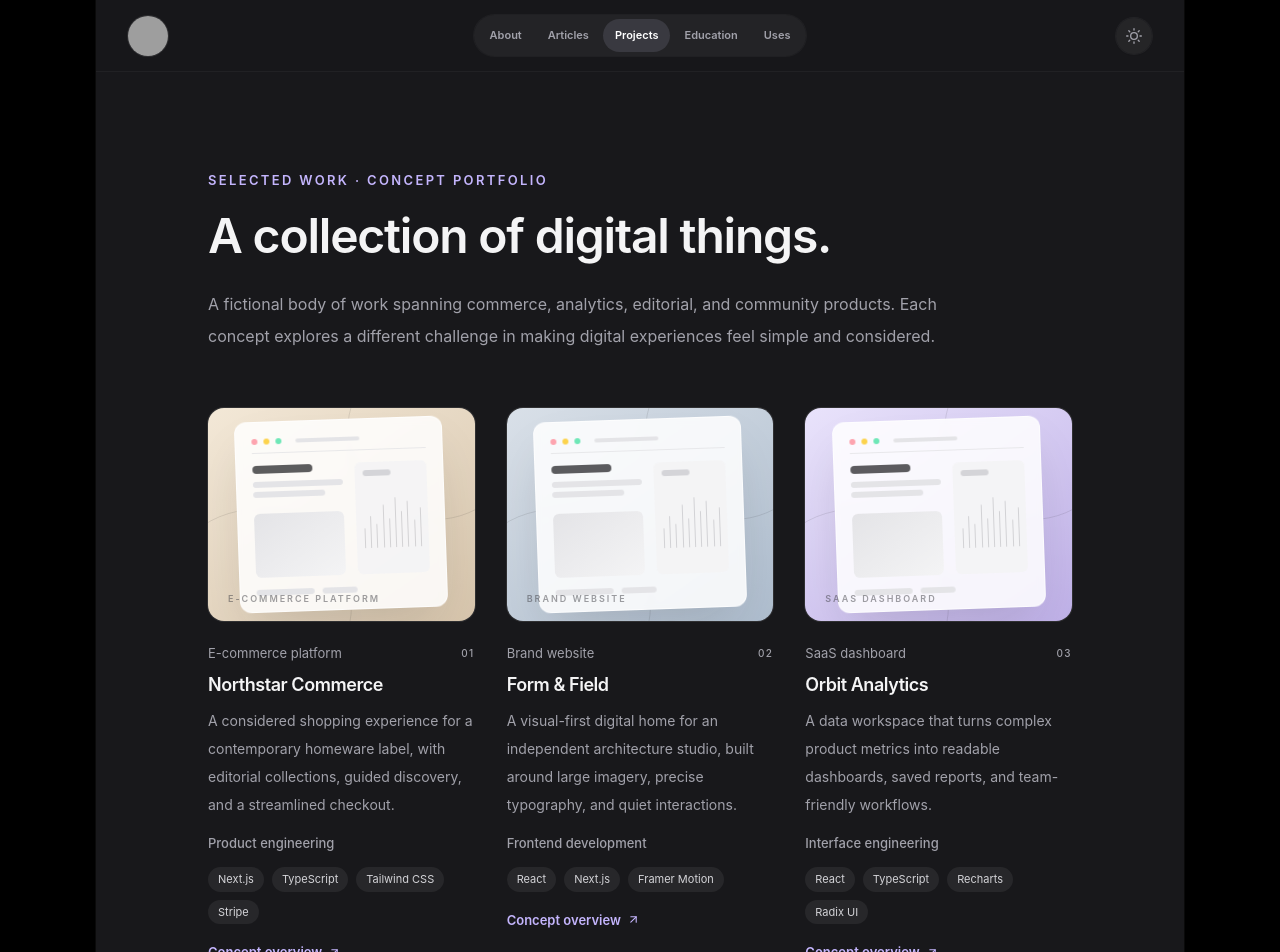
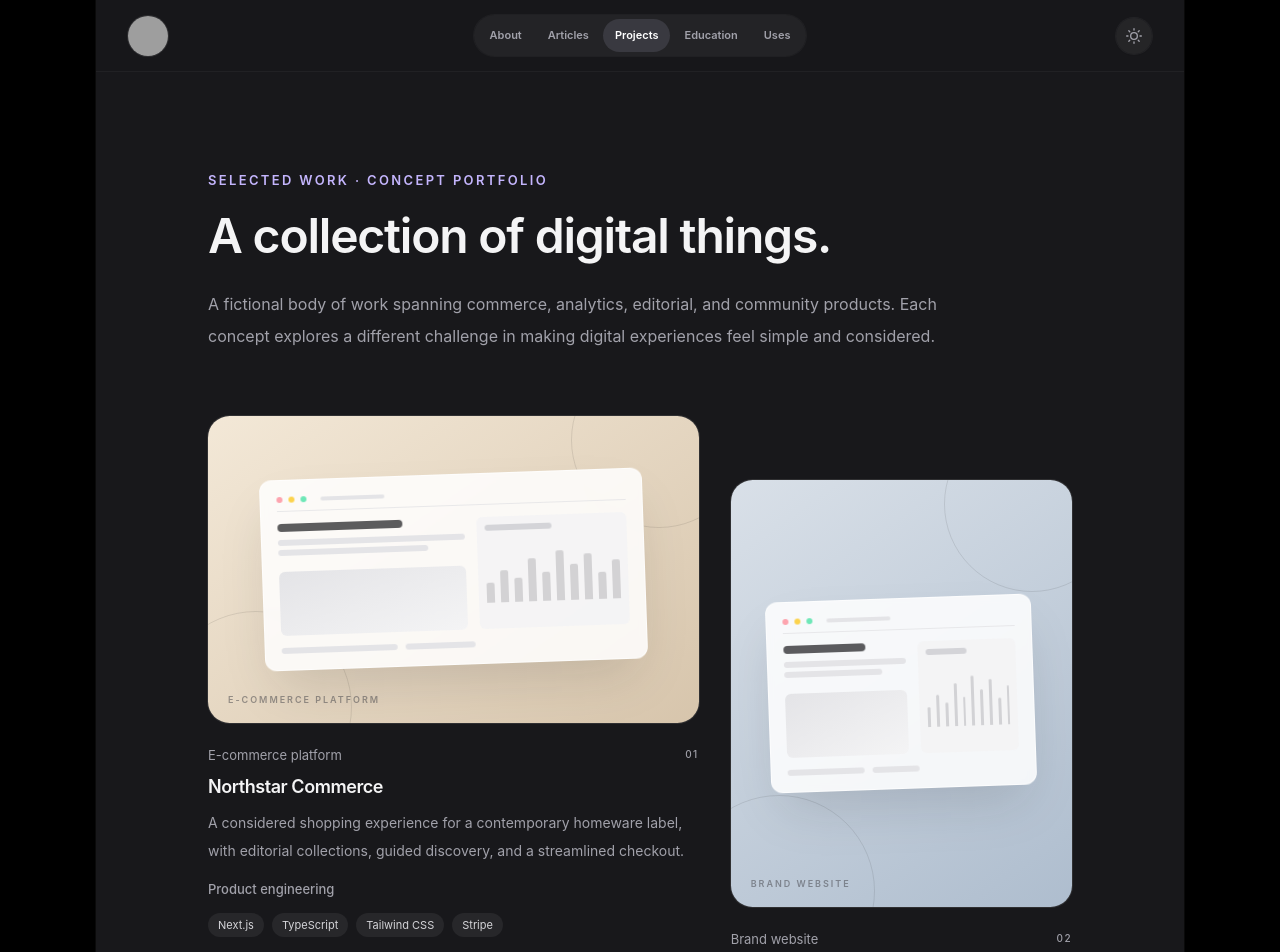
Before and after one commit to Amirsaboor/PersonalWebsite, a Next.js app: page /PersonalWebsite/projects in a window 1280 px wide. Shown: the top 952 px of the page. Built offline with nearby package versions, Linux system fonts and the light colour scheme; grey boxes are pictures that could not be loaded.

Commit message:
Refine portfolio layout, profile navigation and credentials page

```diff
--- a/src/app/projects/page.js
+++ b/src/app/projects/page.js
@@ -9,6 +9,24 @@ export const metadata = {
   description: 'A fictional collection of frontend and product design case studies.',
 }
 
+const layouts = [
+  'md:col-span-7 md:row-span-1',
+  'md:col-span-5 md:row-span-1 md:mt-16',
+  'md:col-span-5 md:row-span-1 md:-mt-8',
+  'md:col-span-7 md:row-span-1',
+  'md:col-span-4 md:row-span-1 md:mt-10',
+  'md:col-span-4 md:row-span-1 md:-mt-5',
+  'md:col-span-4 md:row-span-1 md:mt-16',
+  'md:col-span-6 md:row-span-1',
+  'md:col-span-6 md:row-span-1 md:mt-12',
+]
+
+const artworkRatios = [
+  'aspect-[16/10]', 'aspect-[4/5]', 'aspect-[4/5]',
+  'aspect-[16/10]', 'aspect-[5/4]', 'aspect-[5/4]',
+  'aspect-[5/4]', 'aspect-[16/10]', 'aspect-[16/10]',
+]
+
 export default function ProjectsPage() {
   return (
     <Container className="mt-16 sm:mt-24">
@@ -18,10 +36,10 @@ export default function ProjectsPage() {
         <p className="mt-6 text-base leading-8 text-zinc-600 dark:text-zinc-400">A fictional body of work spanning commerce, analytics, editorial, and community products. Each concept explores a different challenge in making digital experiences feel simple and considered.</p>
       </header>
 
-      <div className="mt-14 grid gap-x-8 gap-y-12 sm:grid-cols-2 lg:grid-cols-3">
+      <div className="mt-16 grid grid-cols-1 gap-x-8 gap-y-14 md:grid-cols-12 md:gap-y-16">
         {projects.map((project, index) => (
-          <article key={project.id} id={project.id} className="group min-w-0">
-            <div className="aspect-[5/4] overflow-hidden rounded-2xl ring-1 ring-zinc-900/5 dark:ring-white/10">
+          <article key={project.id} id={project.id} className={'group min-w-0 ' + layouts[index % layouts.length]}>
+            <div className={'overflow-hidden rounded-[1.35rem] ring-1 ring-zinc-900/5 transition duration-500 group-hover:shadow-2xl group-hover:shadow-black/10 dark:ring-white/10 ' + artworkRatios[index % artworkRatios.length]}>
               <ProjectArtwork project={project} cover />
             </div>
             <div className="mt-5 flex items-center justify-between gap-3">
```
